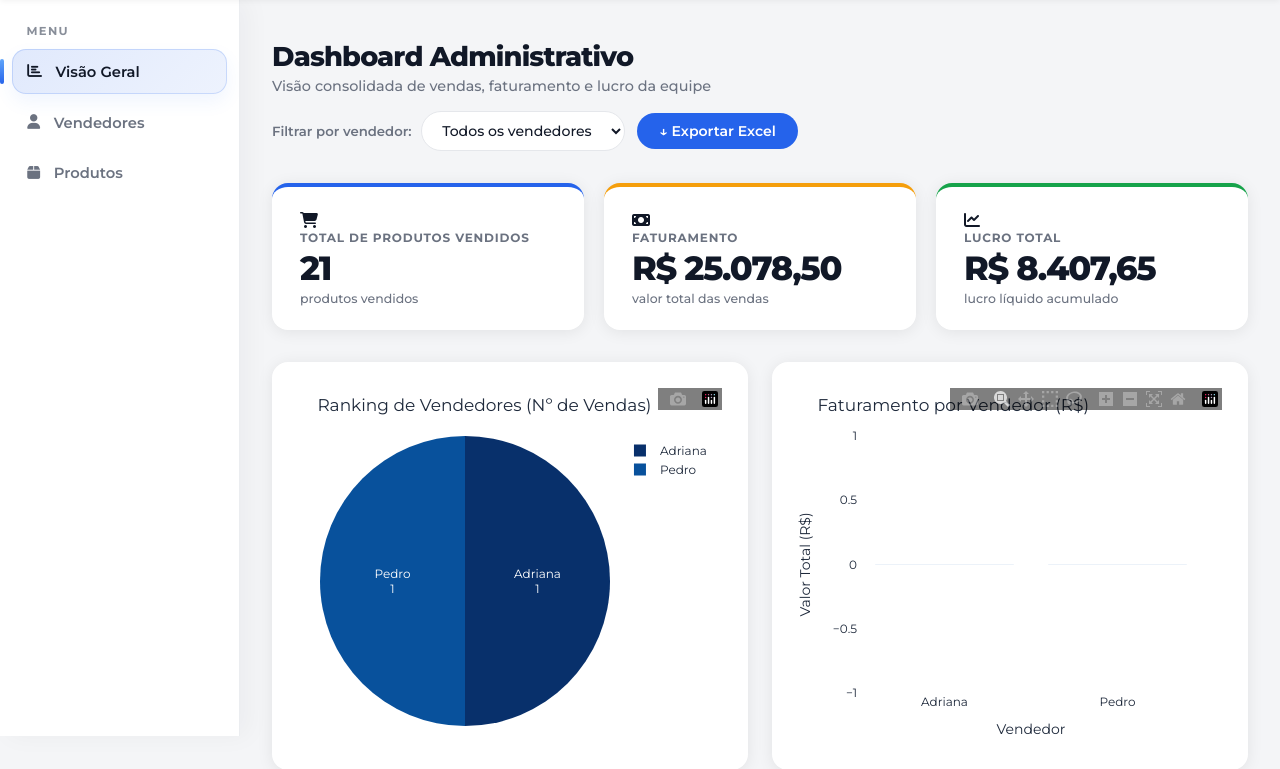
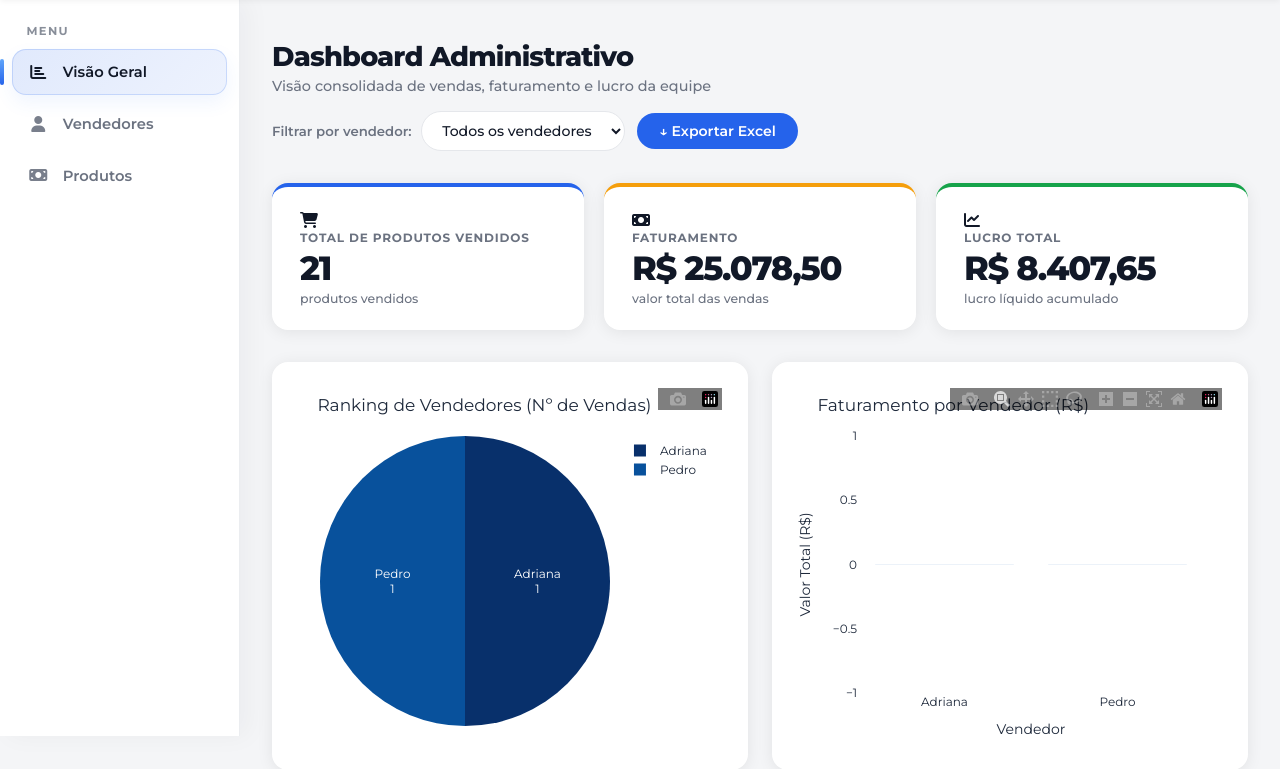
Before and after one commit to jpaveiro/crm-ejem, a Django app: page /diretoria/dashboard/ in a window 1280 px wide. Shown: the part 64-833 px from the top of the page. Run offline with Django 5.2, Linux system fonts and the light colour scheme; a user stored in the database is signed in; data comes from the database, SQL or seed files in the repository; some libraries are stand-ins or nearby versions.

Commit message:
Add icons to sidebar menu items

```diff
--- a/templates/diretoria-dashboard.html
+++ b/templates/diretoria-dashboard.html
@@ -328,13 +328,19 @@
 <aside class="sidebar">
   <span class="sidebar-label">Menu</span>
   <a href="{% url 'diretoria-dashboard' %}" class="sidebar-link active">
-    <i class="fas fa-chart-bar"></i> Visão Geral
+    <span class="icon">
+  <i class="fas fa-chart-bar"></i>
+</span> Visão Geral
   </a>
   <a href="{% url 'vendedores' %}" class="sidebar-link">
-    <i class="fas fa-user"></i> Vendedores
+    <span class="icon">
+  <i class="fas fa-user"></i>
+</span> Vendedores
   </a>
   <a href="{% url 'produtos' %}" class="sidebar-link">
-    <i class="fas fa-box"></i> Produtos
+    <span class="icon">
+  <i class="fas fa-money-bill"></i>
+</span> Produtos
   </a>
 </aside>
 
```
